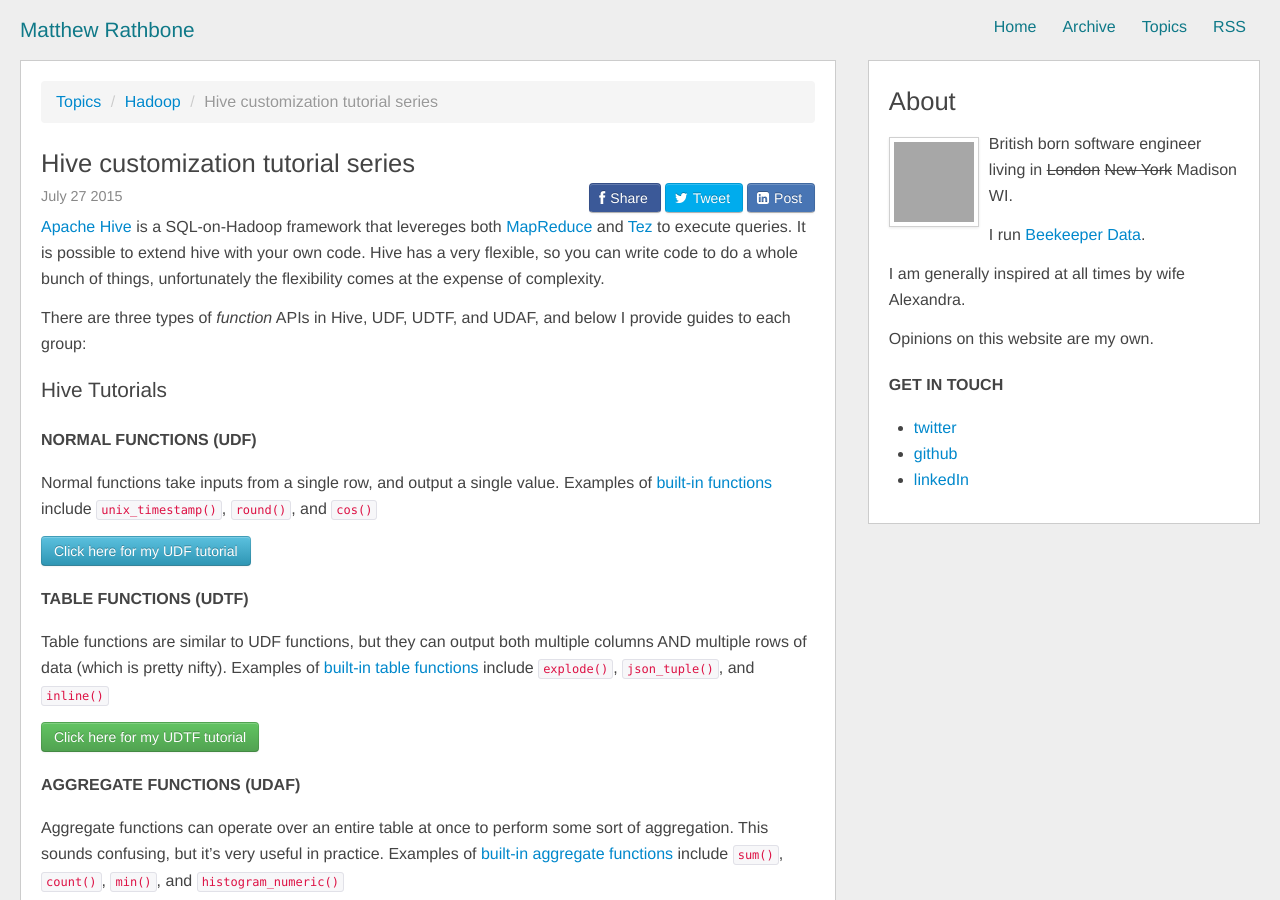
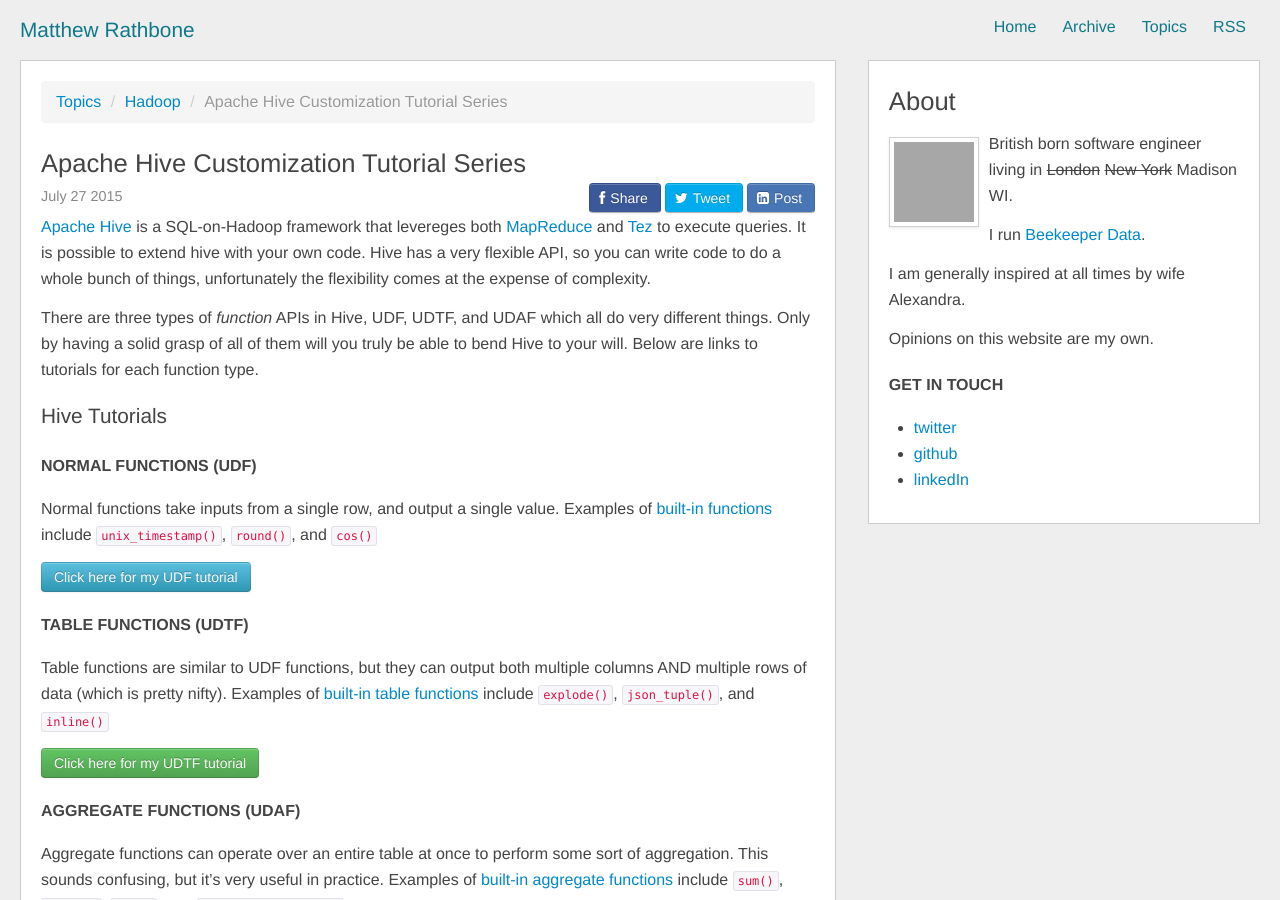
Before and after one commit to rathboma/rathboma.github.com, a Jekyll site: the page built from _posts/2015-07-27-ultimate-guide-to-writing-custom-functions-for-hive.md, in a window 1280 px wide and 900 px high. Built offline with Jekyll 4.4.1, drawn with Linux system fonts in a browser that asks for light colours; comment, search, counter and statistics services are not loaded; grey boxes are pictures that could not be loaded.

Commit message:
minor edits

```diff
--- a/_posts/2015-07-27-ultimate-guide-to-writing-custom-functions-for-hive.md
+++ b/_posts/2015-07-27-ultimate-guide-to-writing-custom-functions-for-hive.md
@@ -1,6 +1,6 @@
 ---
 layout: post
-title: "Hive customization tutorial series"
+title: "Apache Hive Customization Tutorial Series"
 date: 2015-07-27T16:44:12-05:00
 description: "How to implement all sorts of custom functions for hive, including complex functions like 'sum()', 'count()', and 'explode()'"
 subject: hadoop
@@ -14,9 +14,9 @@ tags:
 - java
 ---
 
-[Apache Hive][hive] is a SQL-on-Hadoop framework that levereges both [MapReduce][mapreduce] and [Tez][tez] to execute queries. It is possible to extend hive with your own code. Hive has a very flexible, so you can write code to do a whole bunch of things, unfortunately the flexibility comes at the expense of complexity.
+[Apache Hive][hive] is a SQL-on-Hadoop framework that levereges both [MapReduce][mapreduce] and [Tez][tez] to execute queries. It is possible to extend hive with your own code. Hive has a very flexible API, so you can write code to do a whole bunch of things, unfortunately the flexibility comes at the expense of complexity.
 
-There are three types of *function* APIs in Hive, UDF, UDTF, and UDAF, and below I provide guides to each group:
+There are three types of *function* APIs in Hive, UDF, UDTF, and UDAF which all do very different things. Only by having a solid grasp of all of them will you truly be able to bend Hive to your will. Below are links to tutorials for each function type.
 
 ## Hive Tutorials
 
```
